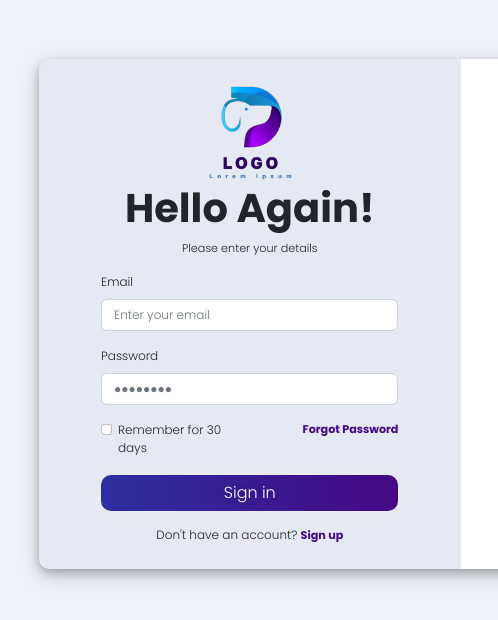
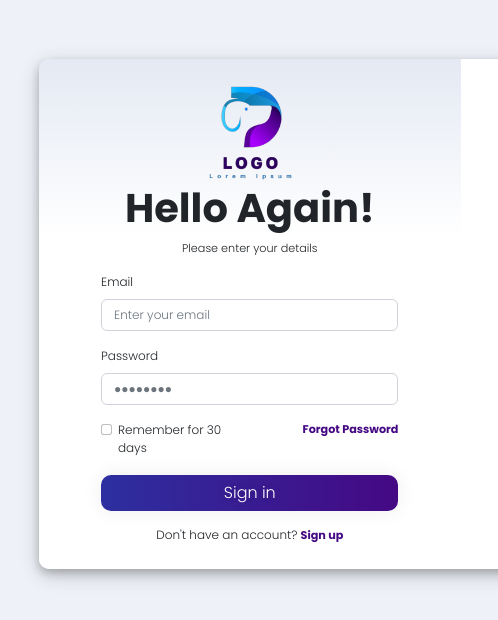
Before and after one commit to zainabaljifri/landing-page, a plain HTML site: page index.html in a window 1280 px wide. Shown: the full height of the page, 179-677 px from the left. Drawn offline with nearby package versions, Linux system fonts and the light colour scheme; grey boxes are pictures that could not be loaded.

Commit message:
Update card bg color

```diff
--- a/styles.css
+++ b/styles.css
@@ -28,7 +28,8 @@ a:hover{
 }
 
 .box {
-  background: #E4E9F3;
+  background: rgb(228,233,243);
+  background: linear-gradient(180deg, rgba(228,233,243,1) 0%, rgba(255,255,255,1) 35%);
   box-shadow: 0 4px 8px 0 rgba(0, 0, 0, 0.2), 0 6px 20px 0 rgba(0, 0, 0, 0.19);
   margin: 7% auto;
   border-radius: 10px;
```
